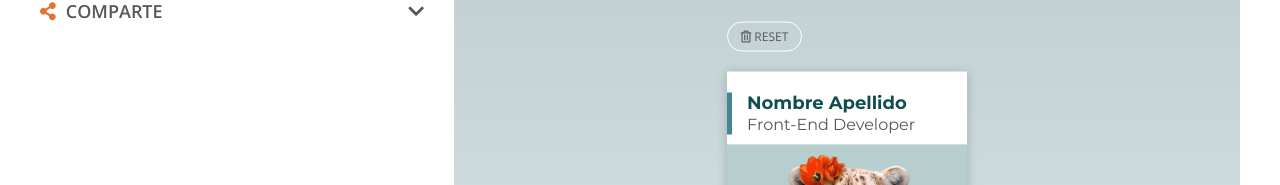
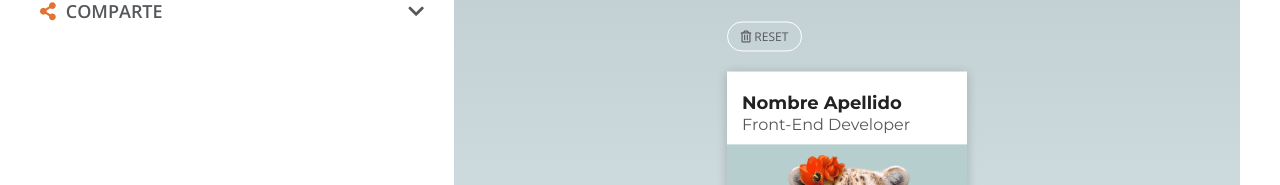
Before and after one commit to Adalab/project-promo-i-module-3-team-1-afternoon, a React (Create React App) app: page / in a window 1280 px wide. Shown: the part 1014-1199 px from the top of the page. Built offline with nearby package versions, Linux system fonts and the light colour scheme.

Commit message:
add color in cardPreview

```diff
--- a/src/components/PreviewProfileInfo.js
+++ b/src/components/PreviewProfileInfo.js
@@ -5,15 +5,15 @@ import '../stylesheets/Preview.scss';
 class PreviewProfileInfo extends React.Component {
   constructor(props) {
     super(props);
+
   }
   render() {
     return (
+      // card__profileInfo--box
+      // card__profileInfo--name
 
-      // infoStyle1  {`ralph-wrapper ${props.colorPalette === '1' ? "red" : props.colorPalette === '2' ? "blue" : "green"}`}>
-
-      // "card__profileInfo--name"
-      <div id="PreviewProfileInfo" className="card__profileInfo--box">
-          <p id="PreviewProfileInfoName" className={`card__profileInfo--name ${this.props.value === "1" ? "red" : this.props.checked === "2" ? "red" : this.props.checked === "3" ? "red" : "red"}`}>
+      <div id="PreviewProfileInfo" className={`card__profileInfo--box ${this.props.value === "1" ? "red" : this.props.value === "2" ? "black" : this.props.value === "3" ? "red" : "infoStyle1"}`}>
+          <p id="PreviewProfileInfoName" className="card__profileInfo--name" >
           {(this.props.name === '' ? 'Nombre Apellido' : this.props.name)}
           </p>
           <p id="PreviewProfileInfoJob" className="card__profileInfo--job">{(this.props.job === '' ? 'Front-End Developer' : this.props.job)}
--- a/src/stylesheets/Preview.scss
+++ b/src/stylesheets/Preview.scss
@@ -116,16 +116,23 @@ $nameFont: $previewText;
 //CLASSES TO BE CALLED
 
 .infoStyle1 {
-  .preview__profileInfo {
+  .card__profileInfo--box {
     border-left: 5px solid $palete1Color2;
 
-    .nameText {
+    .card__profileInfo--name {
       color: $formText;
     }
   }
 }
 .red{
-    color:Red,
+    border-left: 5px solid $palete1Color2;
+    color:$palete1Color1,
+}
+
+.black {
+    border-left: 5px solid $palete2Color2;
+    color:$palete1Color2,
+
 }
 .infoStyle2 {
   .preview__profileInfo {
--- a/src/stylesheets/ProfilePage.scss
+++ b/src/stylesheets/ProfilePage.scss
@@ -136,7 +136,7 @@ $nameFont: $previewText;
             padding-bottom: 12px;
             box-shadow: 0 1px 10px 0 $shadowColor;
             .card__profileInfo--box{
-                border-left: 5px solid $palete1Color2;
+                // border-left: 5px solid $palete1Color2;
                 width: 100%;
                 height: 42px;
                 padding-left: 15px;
@@ -146,7 +146,7 @@ $nameFont: $previewText;
                     font-weight: 700;
                     font-size: 18px;
                     line-height: 20px;
-                    color: $palete1Color1;
+                    // color: $palete1Color1;
                     margin-bottom: 2px;
                 }
                 .card__profileInfo--job{
```
